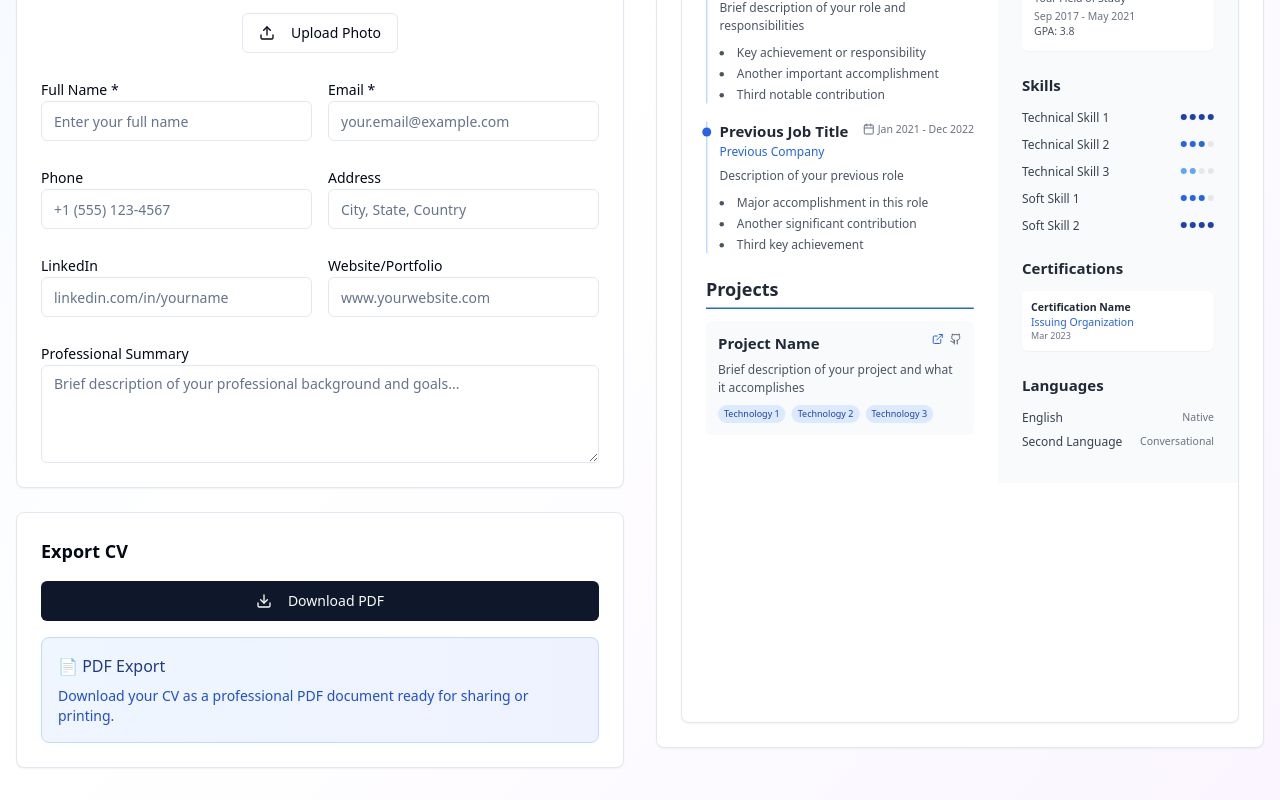
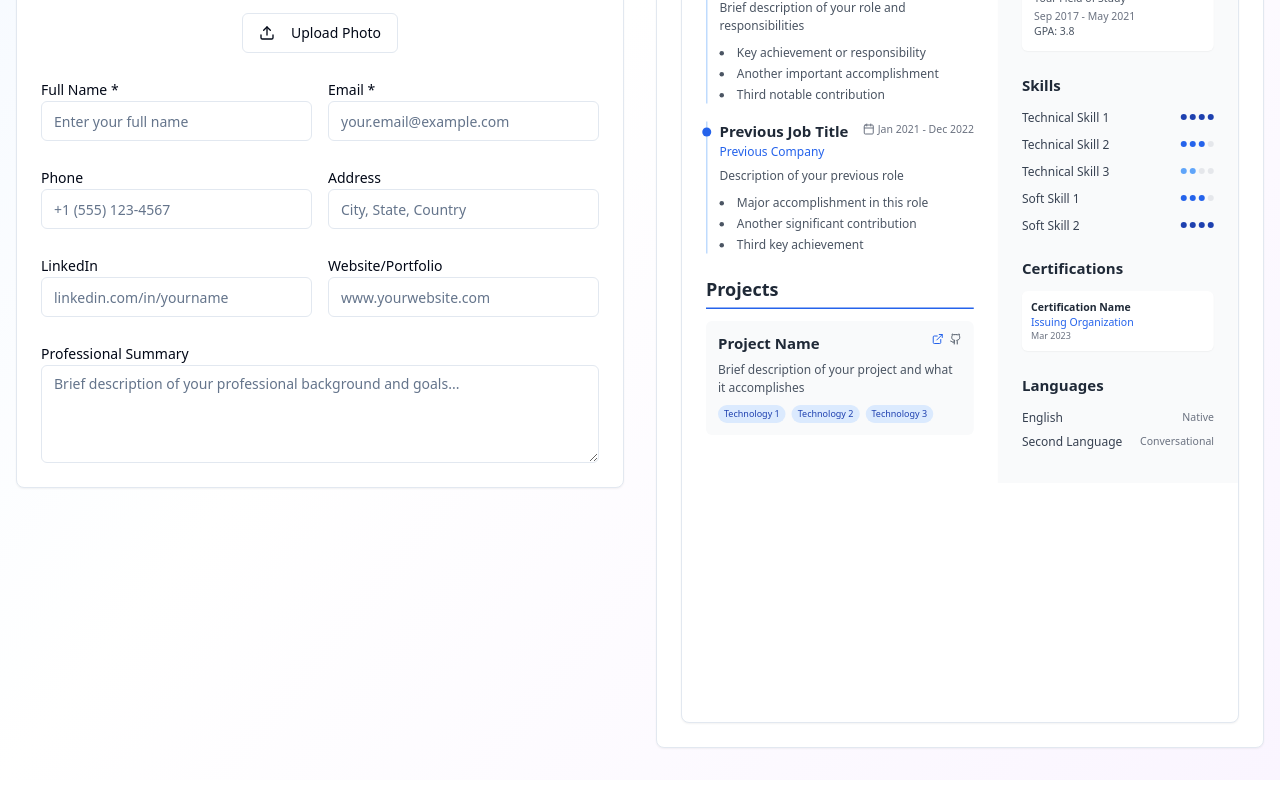
Before and after one commit to Nikusha-Chitinashvili/fresh-cv-atelier-03, a React (Vite) app: page / in a window 1280 px wide. Shown: the part 787-1587 px from the top of the page. Built offline with nearby package versions, Linux system fonts and the light colour scheme.

Commit message:
Reverted to commit 52c46da1504da7f6fc51d02138b1108bd3d8fe58

```diff
--- a/src/components/PDFExport.tsx
+++ /dev/null
@@ -1,206 +0,0 @@
-
-import { Button } from '@/components/ui/button';
-import { Card } from '@/components/ui/card';
-import { CVData } from '@/types/cv';
-import { Download } from 'lucide-react';
-import { toast } from 'sonner';
-import { useState } from 'react';
-import jsPDF from 'jspdf';
-
-interface PDFExportProps {
-  cvData: CVData;
-  colorTheme: string;
-}
-
-export const PDFExport = ({ cvData, colorTheme }: PDFExportProps) => {
-  const [isGenerating, setIsGenerating] = useState(false);
-
-  const generatePDF = async () => {
-    setIsGenerating(true);
-    try {
-      // Create new jsPDF instance
-      const pdf = new jsPDF('p', 'mm', 'a4');
-      const pageWidth = pdf.internal.pageSize.getWidth();
-      const pageHeight = pdf.internal.pageSize.getHeight();
-      const margin = 20;
-      let yPosition = margin;
-
-      // Helper function to add text with word wrapping
-      const addText = (text: string, x: number, y: number, maxWidth: number, fontSize = 10) => {
-        pdf.setFontSize(fontSize);
-        const lines = pdf.splitTextToSize(text, maxWidth);
-        pdf.text(lines, x, y);
-        return y + (lines.length * fontSize * 0.4);
-      };
-
-      // Header
-      pdf.setFontSize(24);
-      pdf.setFont('helvetica', 'bold');
-      pdf.text(cvData.personalInfo.fullName || 'Your Name', margin, yPosition);
-      yPosition += 15;
-
-      // Contact Info
-      pdf.setFontSize(10);
-      pdf.setFont('helvetica', 'normal');
-      const contactInfo = [
-        cvData.personalInfo.email,
-        cvData.personalInfo.phone,
-        cvData.personalInfo.address,
-        cvData.personalInfo.linkedin,
-        cvData.personalInfo.website
-      ].filter(Boolean).join(' | ');
-
-      if (contactInfo) {
-        yPosition = addText(contactInfo, margin, yPosition, pageWidth - 2 * margin);
-        yPosition += 10;
-      }
-
-      // Summary
-      if (cvData.personalInfo.summary) {
-        pdf.setFontSize(12);
-        pdf.setFont('helvetica', 'bold');
-        pdf.text('SUMMARY', margin, yPosition);
-        yPosition += 8;
-
-        pdf.setFont('helvetica', 'normal');
-        yPosition = addText(cvData.personalInfo.summary, margin, yPosition, pageWidth - 2 * margin, 10);
-        yPosition += 10;
-      }
-
-      // Experience
-      if (cvData.experience.length > 0) {
-        pdf.setFontSize(12);
-        pdf.setFont('helvetica', 'bold');
-        pdf.text('EXPERIENCE', margin, yPosition);
-        yPosition += 8;
-
-        cvData.experience.forEach((exp) => {
-          if (yPosition > pageHeight - 50) {
-            pdf.addPage();
-            yPosition = margin;
-          }
-
-          pdf.setFontSize(11);
-          pdf.setFont('helvetica', 'bold');
-          pdf.text(exp.position, margin, yPosition);
-
-          pdf.setFont('helvetica', 'normal');
-          const dateText = `${exp.startDate} - ${exp.current ? 'Present' : exp.endDate}`;
-          pdf.text(dateText, pageWidth - margin - pdf.getTextWidth(dateText), yPosition);
-          yPosition += 6;
-
-          pdf.setFontSize(10);
-          pdf.text(exp.company, margin, yPosition);
-          yPosition += 6;
-
-          if (exp.description) {
-            yPosition = addText(exp.description, margin, yPosition, pageWidth - 2 * margin, 9);
-            yPosition += 3;
-          }
-
-          if (exp.achievements.length > 0 && exp.achievements[0]) {
-            exp.achievements.filter(achievement => achievement.trim()).forEach((achievement) => {
-              yPosition = addText(`• ${achievement}`, margin + 5, yPosition, pageWidth - 2 * margin - 5, 9);
-              yPosition += 2;
-            });
-          }
-          yPosition += 8;
-        });
-      }
-
-      // Education
-      if (cvData.education.length > 0) {
-        if (yPosition > pageHeight - 50) {
-          pdf.addPage();
-          yPosition = margin;
-        }
-
-        pdf.setFontSize(12);
-        pdf.setFont('helvetica', 'bold');
-        pdf.text('EDUCATION', margin, yPosition);
-        yPosition += 8;
-
-        cvData.education.forEach((edu) => {
-          pdf.setFontSize(11);
-          pdf.setFont('helvetica', 'bold');
-          pdf.text(`${edu.degree}${edu.field ? ` in ${edu.field}` : ''}`, margin, yPosition);
-          yPosition += 6;
-
-          pdf.setFont('helvetica', 'normal');
-          pdf.setFontSize(10);
-          pdf.text(edu.institution, margin, yPosition);
-          yPosition += 5;
-
-          const dateText = `${edu.startDate} - ${edu.endDate}`;
-          pdf.text(dateText, margin, yPosition);
-          yPosition += 8;
-        });
-      }
-
-      // Skills
-      if (cvData.skills.length > 0) {
-        if (yPosition > pageHeight - 50) {
-          pdf.addPage();
-          yPosition = margin;
-        }
-
-        pdf.setFontSize(12);
-        pdf.setFont('helvetica', 'bold');
-        pdf.text('SKILLS', margin, yPosition);
-        yPosition += 8;
-
-        const skillsByCategory = cvData.skills.reduce((acc, skill) => {
-          if (!acc[skill.category]) acc[skill.category] = [];
-          acc[skill.category].push(skill.name);
-          return acc;
-        }, {} as Record<string, string[]>);
-
-        Object.entries(skillsByCategory).forEach(([category, skills]) => {
-          pdf.setFontSize(10);
-          pdf.setFont('helvetica', 'bold');
-          const categoryTitle = category === 'technical' ? 'Technical Skills' :
-                               category === 'soft' ? 'Soft Skills' : 'Languages';
-          pdf.text(`${categoryTitle}:`, margin, yPosition);
-          yPosition += 5;
-
-          pdf.setFont('helvetica', 'normal');
-          yPosition = addText(skills.join(', '), margin + 5, yPosition, pageWidth - 2 * margin - 5, 9);
-          yPosition += 8;
-        });
-      }
-
-      // Save the PDF
-      const fileName = `${cvData.personalInfo.fullName || 'CV'}.pdf`;
-      pdf.save(fileName);
-
-      toast.success('PDF downloaded successfully!');
-    } catch (error) {
-      console.error('PDF generation error:', error);
-      toast.error('Failed to generate PDF. Please try again.');
-    } finally {
-      setIsGenerating(false);
-    }
-  };
-
-  return (
-    <Card className="p-6">
-      <h2 className="text-lg font-semibold mb-4">Export CV</h2>
-
-      <Button
-        onClick={generatePDF}
-        disabled={isGenerating}
-        className="w-full flex items-center justify-center"
-      >
-        <Download className="h-4 w-4 mr-2" />
-        {isGenerating ? 'Generating PDF...' : 'Download PDF'}
-      </Button>
-
-      <div className="mt-4 p-4 bg-gradient-to-r from-blue-50 to-indigo-50 rounded-lg border border-blue-200">
-        <h3 className="font-medium text-blue-900 mb-2">📄 PDF Export</h3>
-        <p className="text-sm text-blue-700">
-          Download your CV as a professional PDF document ready for sharing or printing.
-        </p>
-      </div>
-    </Card>
-  );
-};
--- a/src/pages/Index.tsx
+++ b/src/pages/Index.tsx
@@ -1,9 +1,7 @@
-
 import { useState } from 'react';
 import { CVForm } from '@/components/CVForm';
 import { CVPreview } from '@/components/CVPreview';
 import { ColorSelector } from '@/components/ColorSelector';
-import { PDFExport } from '@/components/PDFExport';
 import { Header } from '@/components/Header';
 import { CVData } from '@/types/cv';
 
@@ -126,7 +124,6 @@ const Index = () => {
               activeSection={activeSection}
               setActiveSection={setActiveSection}
             />
-            <PDFExport cvData={cvData} colorTheme={selectedColor} />
           </div>
 
           <div className="lg:sticky lg:top-8">
```
